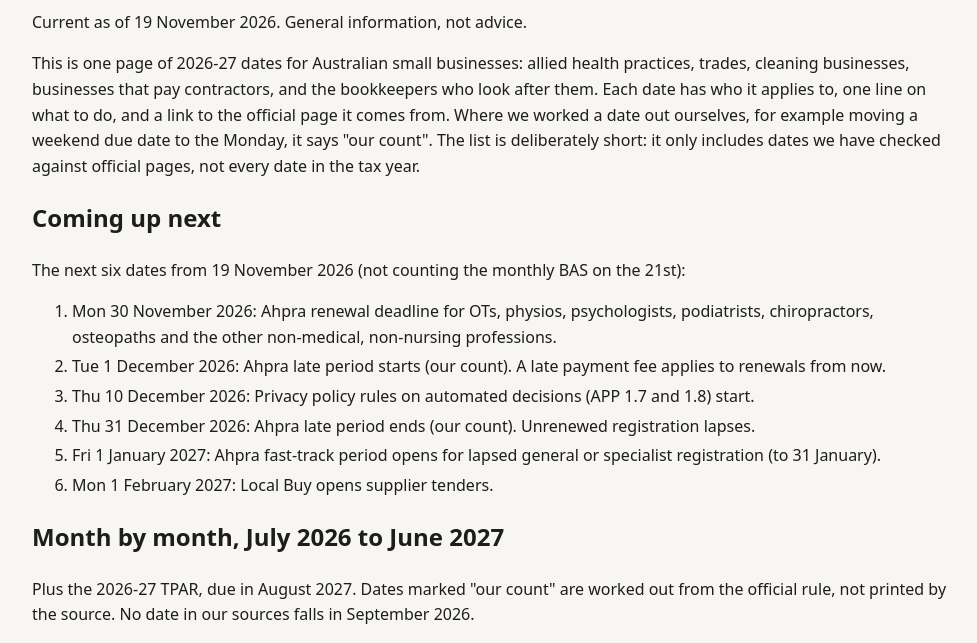
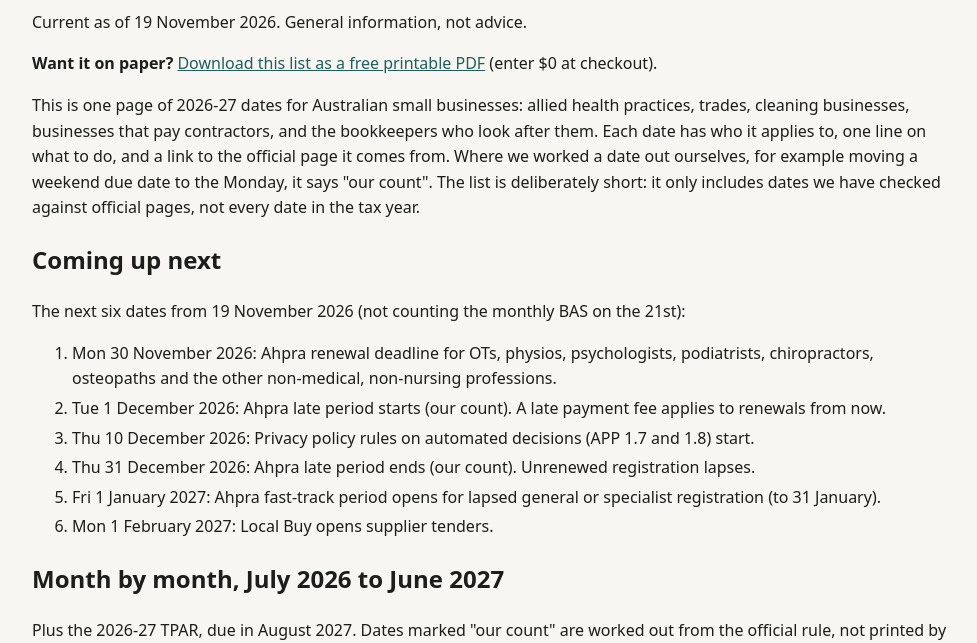
Before and after one commit to quietyieldgroup/guides, a plain HTML site: page articles/key-dates-2026-27/index.html in a window 1280 px wide. Shown: the part 140-783 px from the top of the page, without its empty margins (144-1121 px from the left). Drawn offline with Linux system fonts and the light colour scheme.

Commit message:
Free key-dates printable linked from the home page and the key-dates page

```diff
--- a/articles/key-dates-2026-27/index.html
+++ b/articles/key-dates-2026-27/index.html
@@ -17,7 +17,7 @@ h1{font-size:clamp(28px,5vw,42px);line-height:1.15;margin:24px 0 8px}.lead{color
 .hero img{width:100%;max-width:520px;border-radius:12px;border:1px solid var(--line)}.prod{display:grid;grid-template-columns:1fr;gap:24px;margin:16px 0 48px}
 @media(min-width:800px){.prod{grid-template-columns:1fr 1fr}}.desc h3{margin-top:28px}.desc li{margin:4px 0}
 .prod h1{font-size:clamp(24px,3.2vw,32px);margin-top:8px}footer{border-top:1px solid var(--line);padding:24px 0 40px;color:var(--muted);font-size:14px}a{color:var(--acc)}</style></head><body>
-<div class="w"><header><a href="../../">QuietYieldGroup Guides</a></header><article class="desc"><h1>Australian small business key dates 2026-27</h1><p>Current as of 19 November 2026. General information, not advice.</p>
+<div class="w"><header><a href="../../">QuietYieldGroup Guides</a></header><article class="desc"><h1>Australian small business key dates 2026-27</h1><p>Current as of 19 November 2026. General information, not advice.</p><p><strong>Want it on paper?</strong> <a href="https://qygguide.gumroad.com/l/xmoecg">Download this list as a free printable PDF</a> (enter $0 at checkout).</p>
 <p>This is one page of 2026-27 dates for Australian small businesses: allied health practices, trades, cleaning businesses, businesses that pay contractors, and the bookkeepers who look after them. Each date has who it applies to, one line on what to do, and a link to the official page it comes from. Where we worked a date out ourselves, for example moving a weekend due date to the Monday, it says "our count". The list is deliberately short: it only includes dates we have checked against official pages, not every date in the tax year.</p>
 <h2>Coming up next</h2>
 <p>The next six dates from 19 November 2026 (not counting the monthly BAS on the 21st):</p>
```
Also changed, not shown: index.html (+1 -1 lines).
